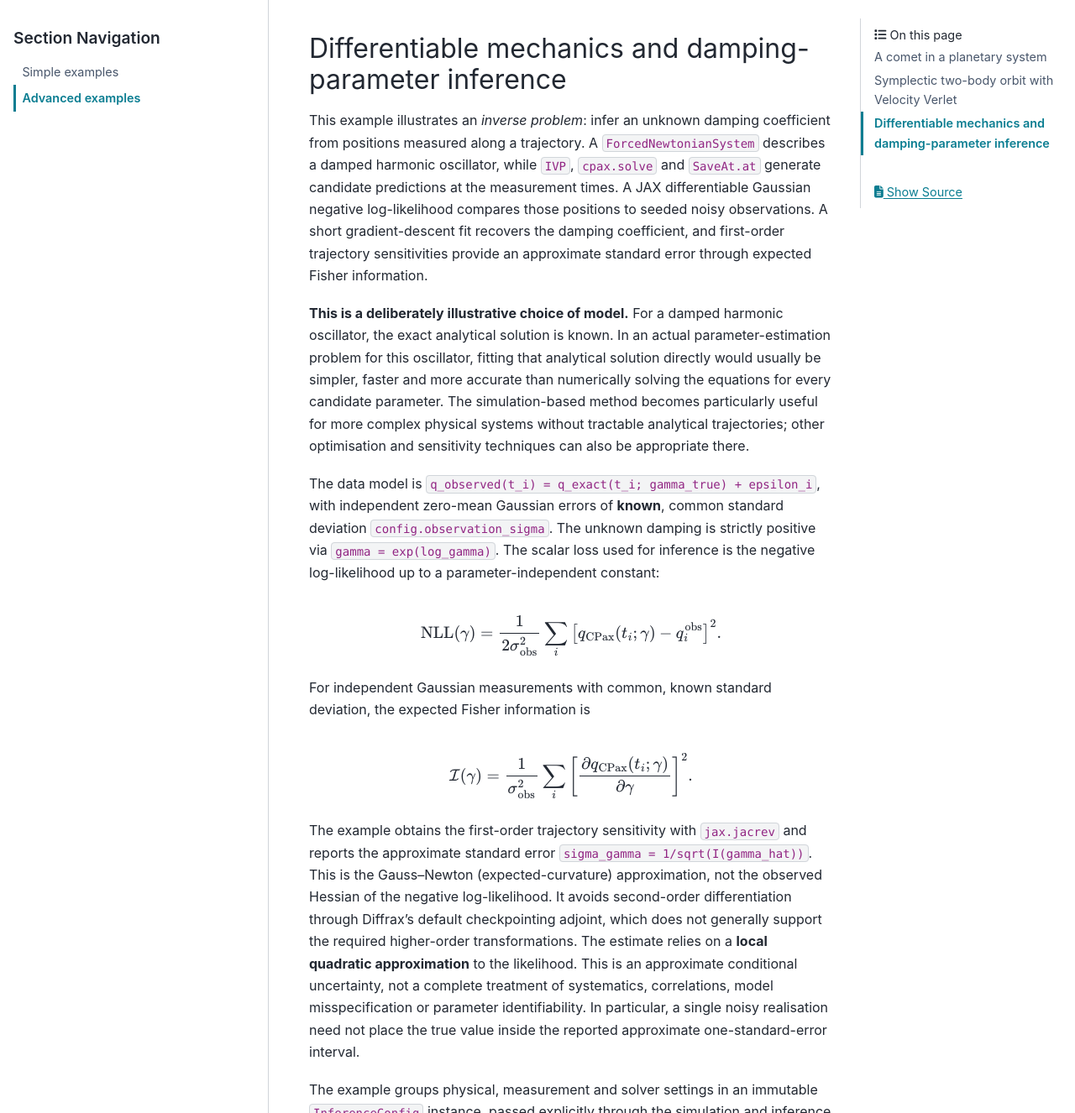
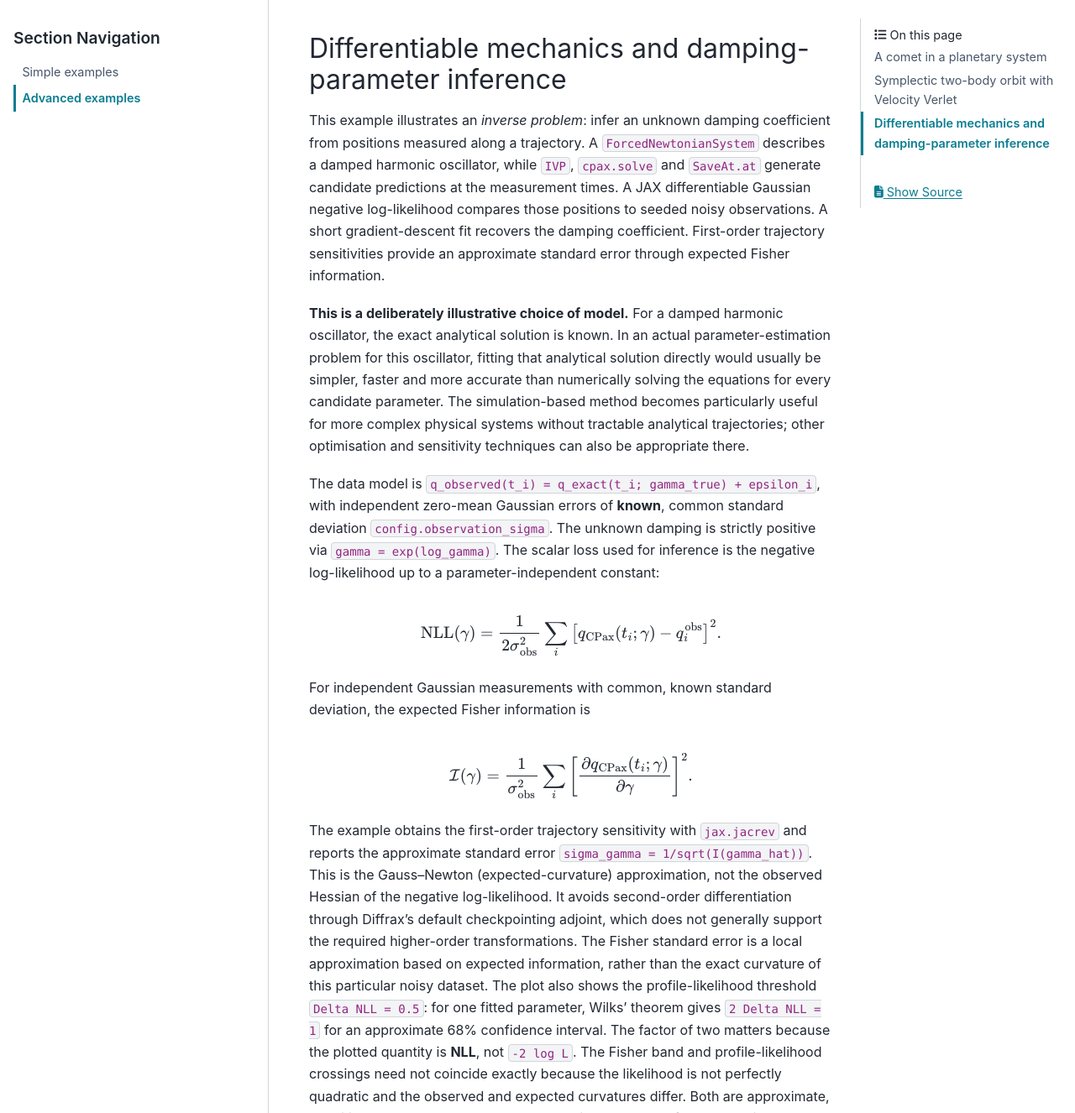
Before and after one commit to JaLuka98/CPax, a Sphinx documentation site: the page built from docs/source/examples/advanced.rst, in a window 1280 px wide and 1400 px high, scrolled down 1800 px, cut to the strip 74-1400 px from the top of the window. Shown: the whole strip at 84% size. Built offline with Sphinx 7.4.7 and the PyData theme 0.15.4, drawn with Linux system fonts in a browser that asks for light colours; pages that are not in the unit, such as notebooks, are missing from menus; some of the changed text lies outside the part shown.

Commit message:
docs: clarify 0.5 delta-NLL threshold and Fisher interval

```diff
--- a/docs/source/examples/advanced.rst
+++ b/docs/source/examples/advanced.rst
@@ -98,11 +99,17 @@ Gauss--Newton (expected-curvature) approximation, not the observed
 Hessian of the negative log-likelihood. It avoids second-order
 differentiation through Diffrax's default checkpointing adjoint, which
 does not generally support the required higher-order transformations.
-The estimate relies on a **local quadratic approximation** to the likelihood. This is an approximate conditional
-uncertainty, not a complete treatment of systematics, correlations,
-model misspecification or parameter identifiability. In particular,
-a single noisy realisation need not place the true value inside the
-reported approximate one-standard-error interval.
+The Fisher standard error is a local approximation based on expected
+information, rather than the exact curvature of this particular noisy
+dataset. The plot also shows the profile-likelihood threshold
+``Delta NLL = 0.5``: for one fitted parameter, Wilks' theorem gives
+``2 Delta NLL = 1`` for an approximate 68% confidence interval.
+The factor of two matters because the plotted quantity is **NLL**, not
+``-2 log L``. The Fisher band and profile-likelihood crossings need not
+coincide exactly because the likelihood is not perfectly quadratic and
+the observed and expected curvatures differ. Both are approximate,
+conditional on the measurement model; neither accounts for systematic
+or correlated errors.
 
 The example groups physical, measurement and solver settings in an immutable
 ``InferenceConfig`` instance, passed explicitly through the simulation and
```
Also changed, not shown: other parts of docs/source/examples/advanced.rst (+3 -2 lines).
